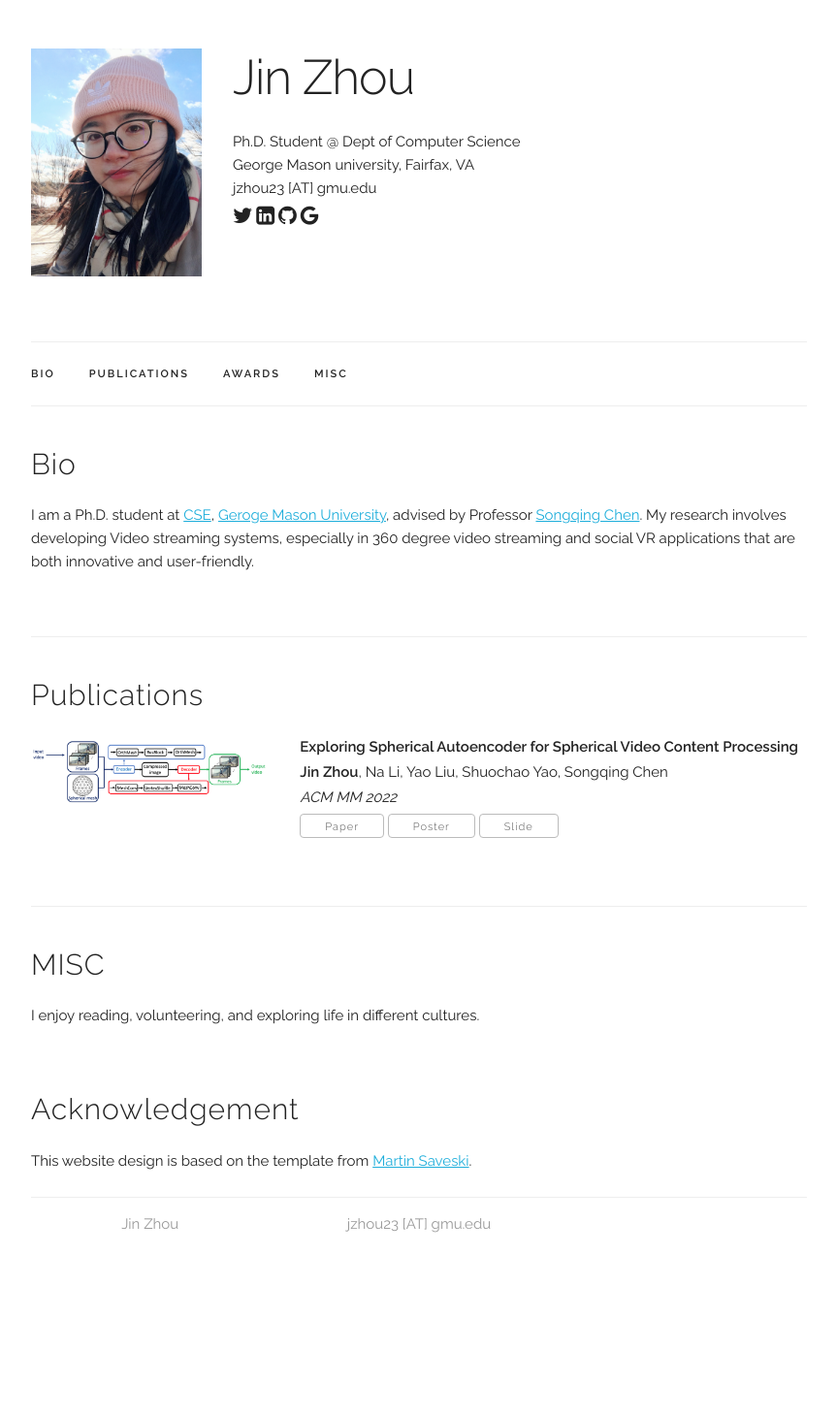
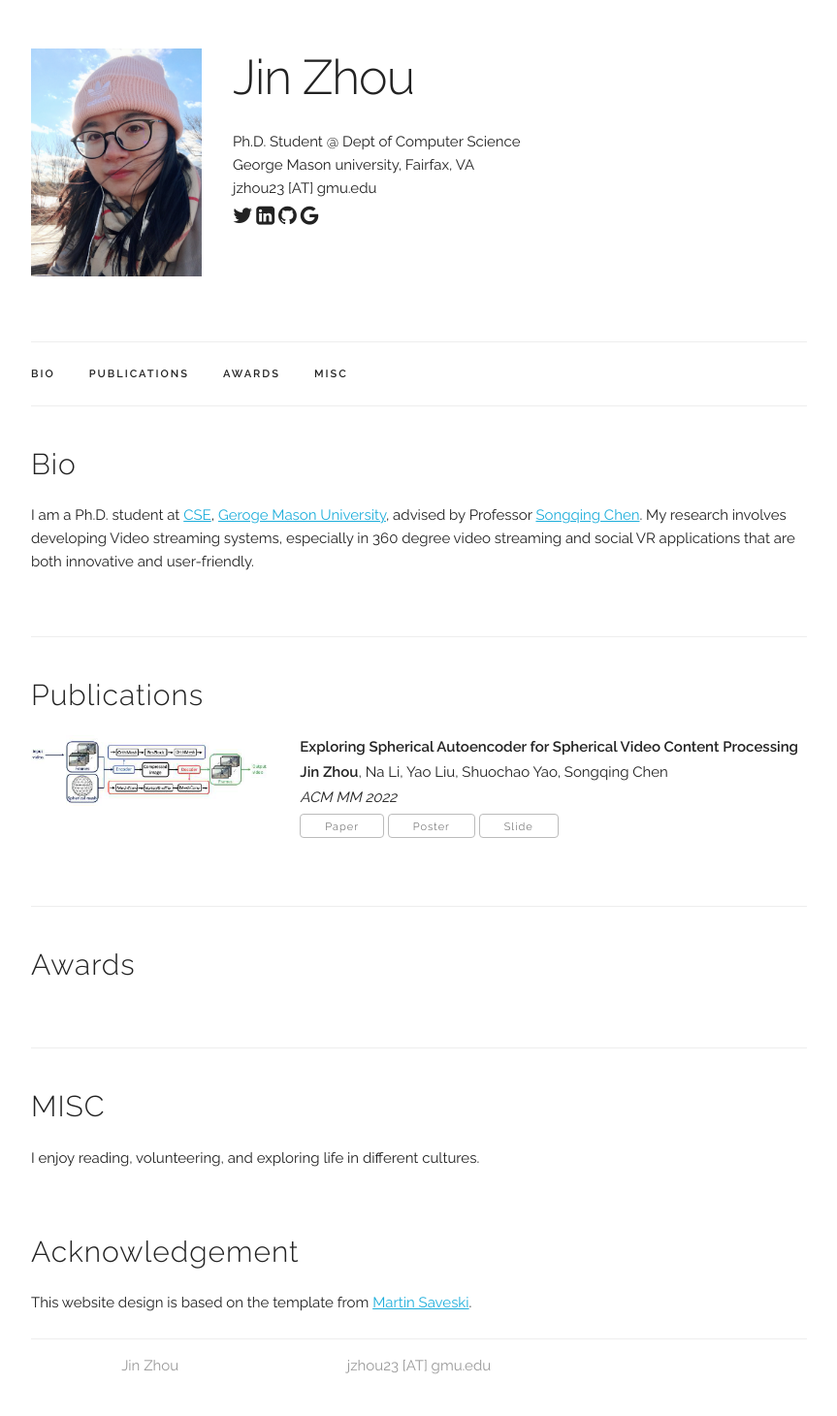
Before and after one commit to SamanthaZH/samamthazh.github.io, a Jekyll site: the page built from index.html, in a window 1280 px wide. Shown: the whole page at 97% size, without its empty margins (208-1071 px from the left). Built offline with Jekyll 4.4.1, drawn with Linux system fonts in a browser that asks for light colours; before the commit the page ends 1314 px from its top, so only the background shows below that.

Commit message:
Add files via upload

```diff
--- a/_data/publications.yaml
+++ b/_data/publications.yaml
@@ -9,5 +9,5 @@ papers:
     #website: "projects/AAAI2020.html"
     poster: "/assets/publications/MM22Poster.pdf"
     slide: "/assets/publications/MM22Slides.pdf"
-    image: "/assets/publications/MM22pic.png"
+    image: "/assets/publications/MM22pic.jpeg"
     #url: "projects/AAAI2020.html"
--- a/index.html
+++ b/index.html
@@ -122,18 +122,16 @@ title: Home
 -->
 
 <!-- ========== Awards ========== -->
- <!--
+
 <div class="docs-section" id="awards">
   <h4>Awards</h4>
 
   <p>
 
-  <a href="https://www.qualcomm.com/research/university-relations/innovation-fellowship/winners">Qualcomm Innovation Fellowship</a>, 2022 <br/>
-
   </p>
 
 </div>
--->
+
 <!-- ========== MISC ========== -->
 <div class="docs-section" id="MISC">
   <h4>MISC</h4>
```
Also changed, not shown: assets/publications/MM22pic.jpeg (added).
